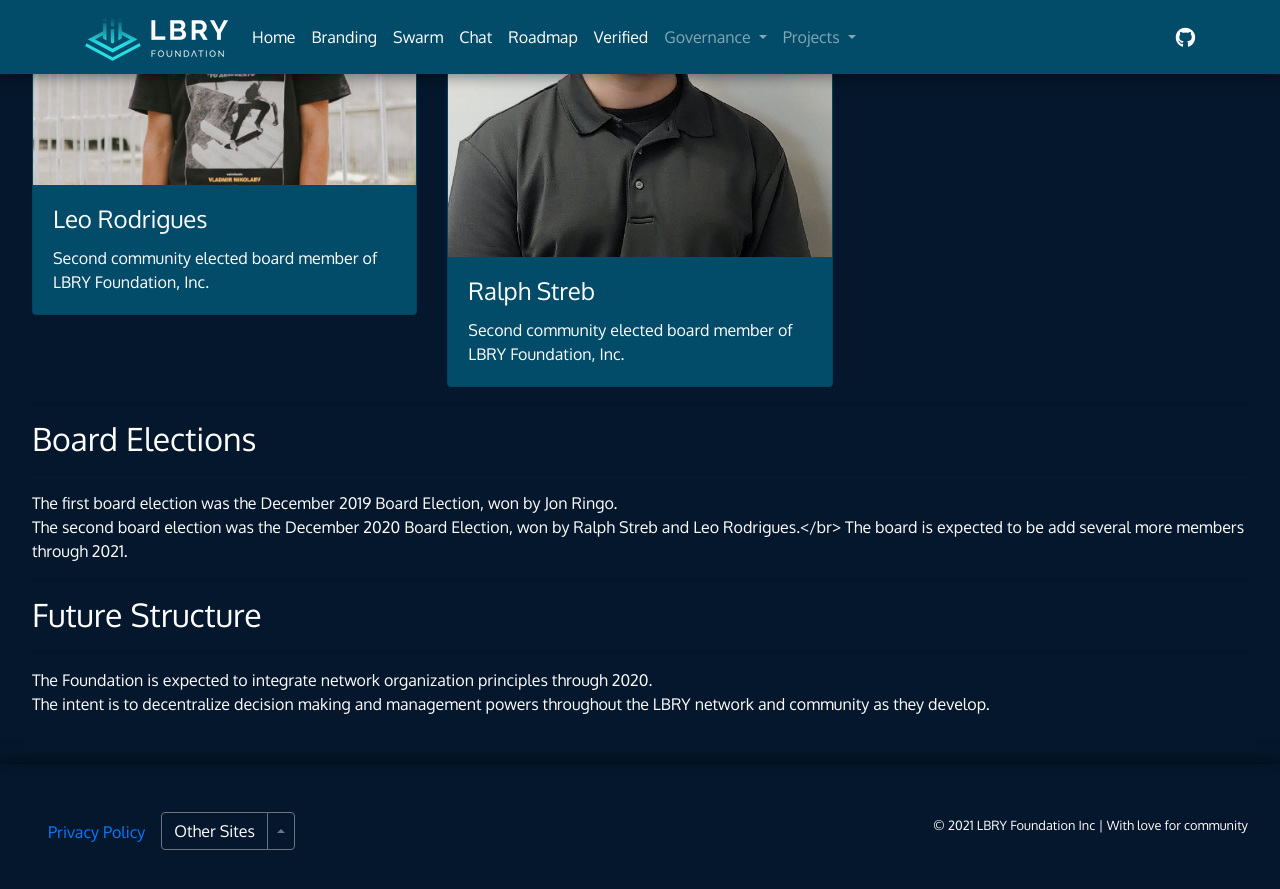
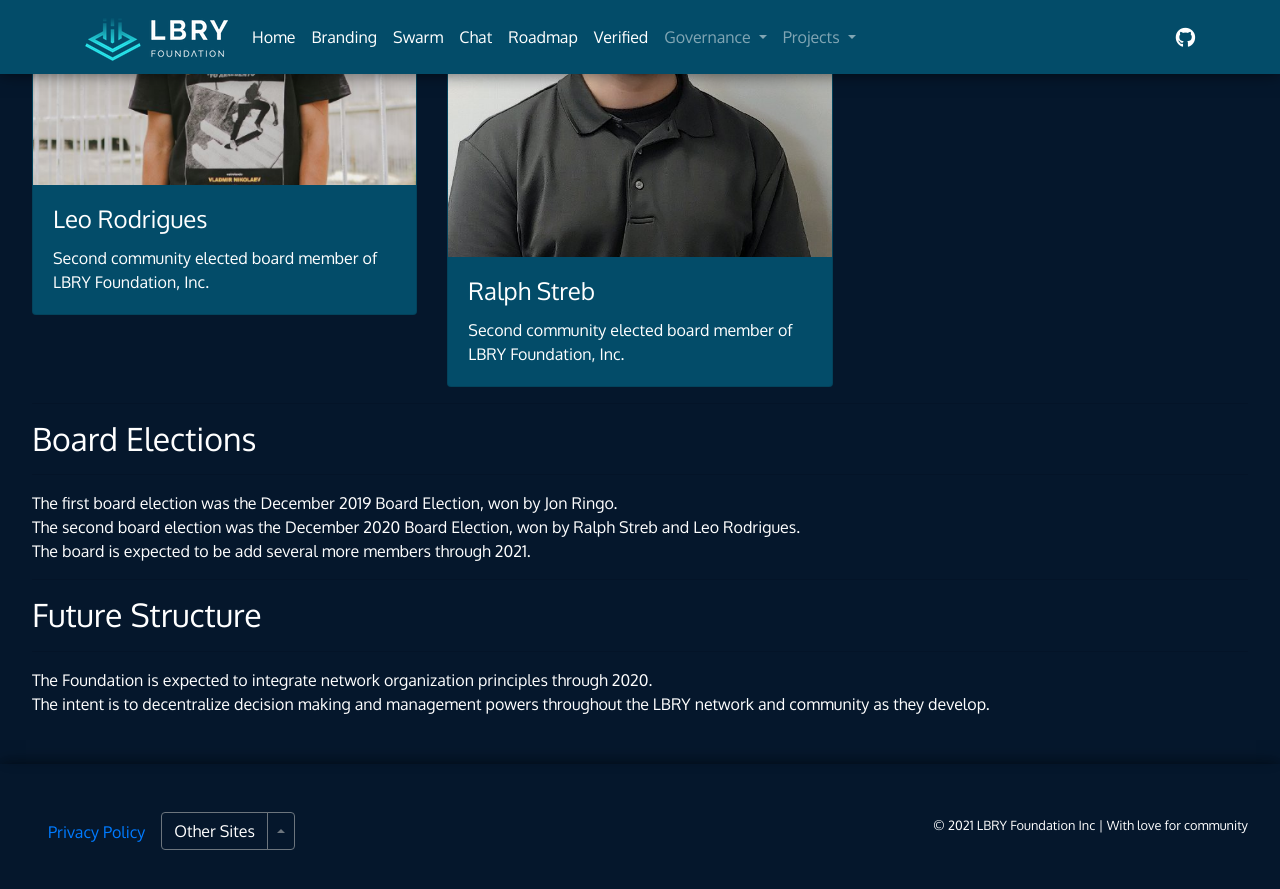
Before and after one commit to LBRYFoundation/lbryorg, a Jekyll site: the page built from pages/governance.md, in a window 1280 px wide and 900 px high, scrolled down 1100 px. Shown: the top 889 px of the window. Built offline with Jekyll 4.4.1, drawn with Linux system fonts in a browser that asks for light colours.

```diff
--- a/pages/governance.md
+++ b/pages/governance.md
@@ -12,7 +12,7 @@ permalink : /governance/
 ------------------
 
 The first board election was the December 2019 Board Election, won by Jon Ringo.<br>
-The second board election was the December 2020 Board Election, won by Ralph Streb and Leo Rodrigues.</br>
+The second board election was the December 2020 Board Election, won by Ralph Streb and Leo Rodrigues.<br>
 The board is expected to be add several more members through 2021.<br>
 
 -------------------
```
